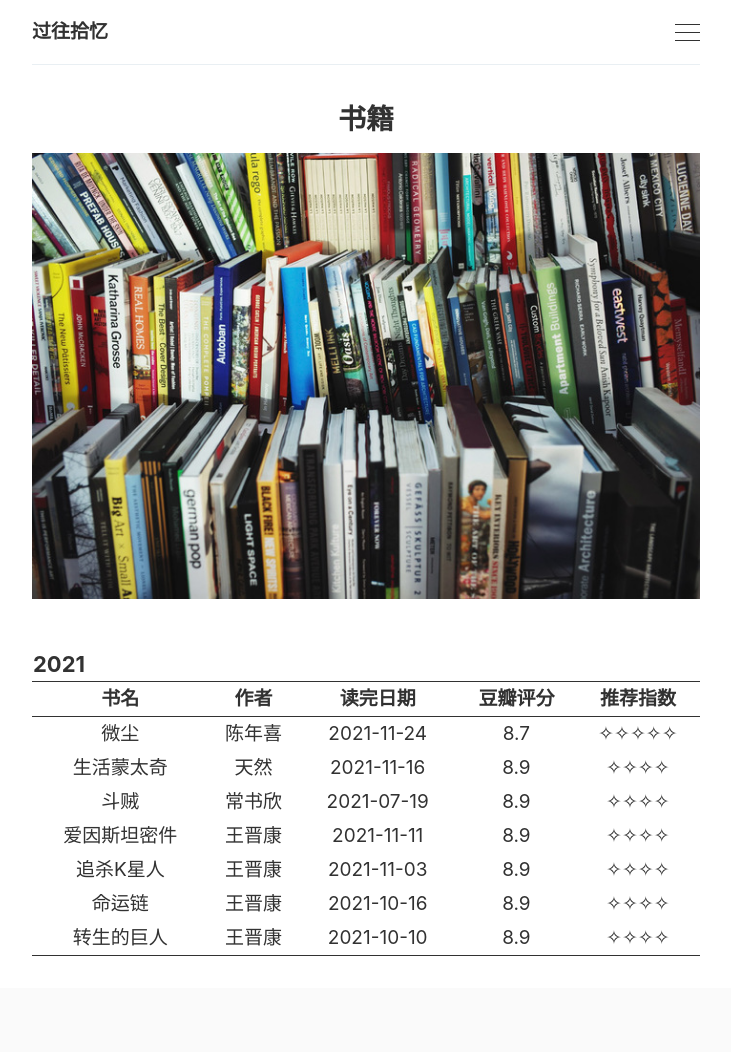
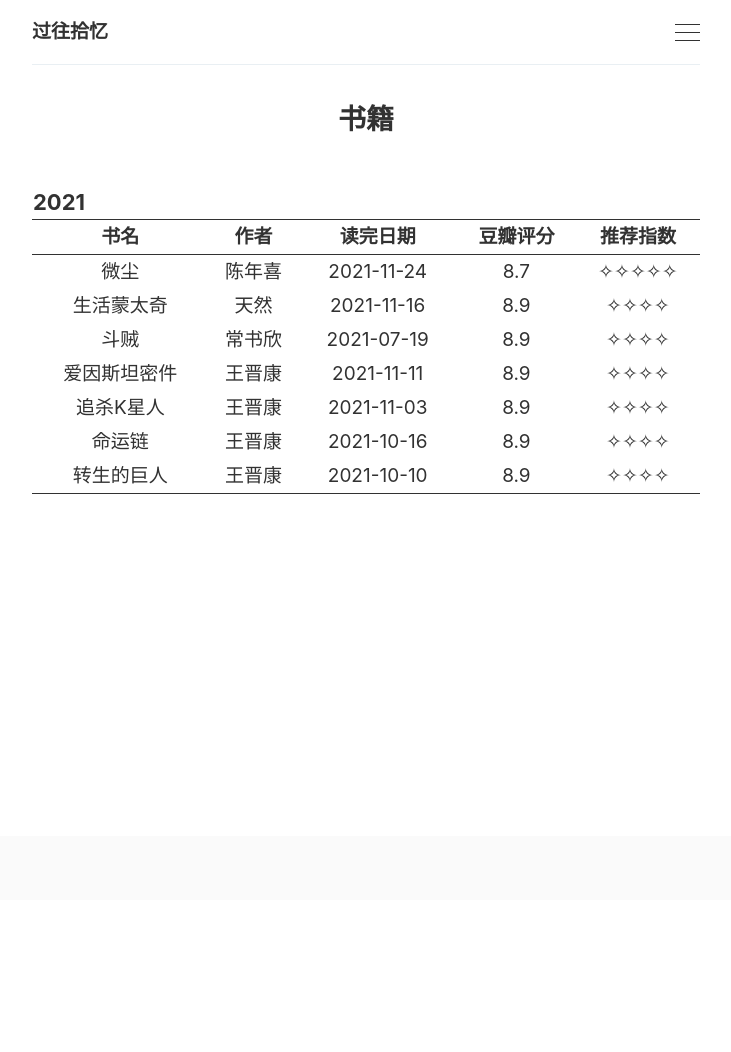
Before and after one commit to SWHL/SWHL.github.io, a Jekyll site: the page built from _pages/books.md, in a window 1280 px wide. Shown: the whole page, without its empty margins (274-1005 px from the left). Built offline with Jekyll 4.4.1, drawn with Linux system fonts in a browser that asks for light colours; after the commit the page ends 900 px from its top, so only the background shows below that.

Commit message:
update files

```diff
--- a/_pages/books.md
+++ b/_pages/books.md
@@ -1,7 +1,6 @@
 ---
 layout: page
 title: 书籍
-image: '/images/pages/books.jpg'
 ---
 
 <table style="width:100%; height:100%; margin: 0 auto;text-align:center;border-bottom:1px solid;">
```
